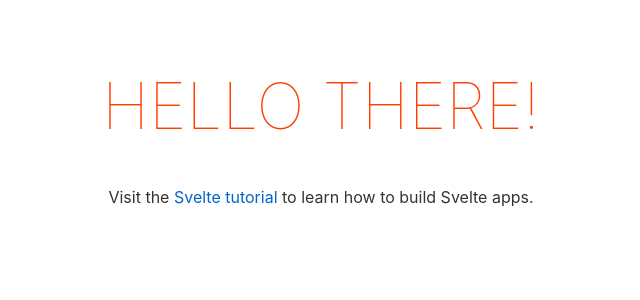
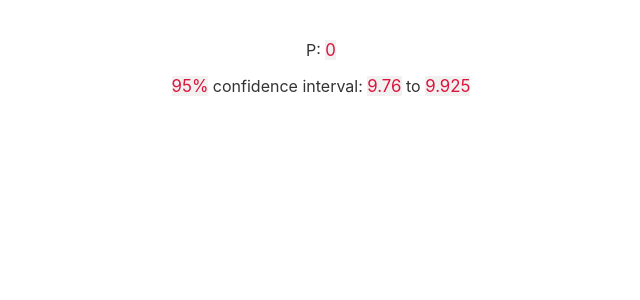
Before and after one commit to r2dev2/NearlyNormal, a Svelte app: page / in a window 1280 px wide. Shown: the top 300 px of the page, without its empty margins (319-959 px from the left). Built offline with nearby package versions, Linux system fonts and the light colour scheme.

Commit message:
display p value and confidence interval

```diff
--- a/src/App.svelte
+++ b/src/App.svelte
@@ -1,13 +1,24 @@
 <script>
   import { onMount } from 'svelte';
+  import { monteCarlo } from './stats';
+
+  const seq = [9.9, 9.7, 10, 10.1, 9.9, 9.6, 9.8, 9.8, 10, 9.5, 9.7, 10.1, 9.9, 9.6, 10.2, 9.8, 10, 9.9, 9.5, 9.9];
+  const confidence = 0.95;
+  $: mc = monteCarlo(seq);
+  const mci = () => mc.ci(confidence);
+  const round = (num, prec) => {
+    const m = Math.pow(10, prec);
+    return Math.ceil(num * m) / m;
+  };
+  const roundConf = n => round(n, 3);
 </script>
 
 <main>
-  <h1>Hello There!</h1>
-  <p>
-    Visit the <a href="https://svelte.dev/tutorial">Svelte tutorial</a> to
-    learn how to build Svelte apps.
-  </p>
+  <p>P: <span class="num">{mc.p(v => v >= 10)}</span></p>
+  <p><span class="num">{confidence * 100}%</span>
+    confidence interval:
+    <span class="num">{roundConf(mci().left)}</span> to
+    <span class="num">{roundConf(mci().right)}</span></p>
 </main>
 
 <style>
@@ -25,6 +36,12 @@
     font-weight: 100;
   }
 
+  .num {
+    color: crimson;
+    background-color: #F1F1F1;
+    font-size: 105%;
+  }
+
   @media (min-width: 640px) {
     main {
       max-width: none;
--- a/src/stats.js
+++ b/src/stats.js
@@ -2,7 +2,7 @@ const MC_SIMS = 1e4;
 
 function monteCarloSample(seq) {
   const sample = [];
-  seq.forEach(sample.push(rngChoice(seq)));
+  seq.forEach(() => sample.push(rngChoice(seq)));
   return sample;
 }
 
@@ -19,7 +19,7 @@ function monteCarloMeans(seq) {
 }
 
 export function monteCarlo(seq) {
-  const means = monteCarloMeans().sort();
+  const means = monteCarloMeans(seq).sort();
   const { length: l } = means;
   return {
     // Use binary search later if this is too slow
@@ -27,7 +27,7 @@ export function monteCarlo(seq) {
       return means.reduce((sum, num) => sum + condition(num), 0) / l;
     },
     ci(level) {
-      const lr = (1 - level) / 2;
+      const lr = Math.floor(l * (1 - level) / 2);
       return { left: means[lr], right: means[l - lr] };
     }
   };
```
